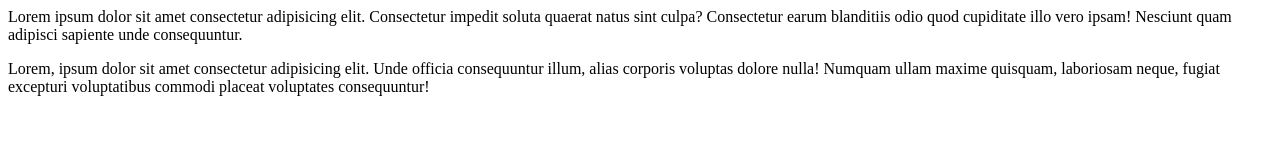
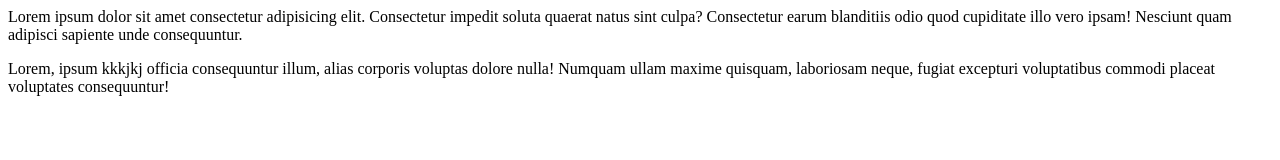
Before and after one commit to gitsujal01/Just-for-demo, a plain HTML site: page index.html in a window 1280 px wide. Drawn offline with Linux system fonts and the light colour scheme.

Commit message:
modified index file

```diff
--- a/index.html
+++ b/index.html
@@ -1,2 +1,2 @@
 <p>Lorem ipsum dolor sit amet consectetur adipisicing elit. Consectetur impedit soluta quaerat natus sint culpa? Consectetur earum blanditiis odio quod cupiditate illo vero ipsam! Nesciunt quam adipisci sapiente unde consequuntur.</p>
-<p>Lorem, ipsum dolor sit amet consectetur adipisicing elit. Unde officia consequuntur illum, alias corporis voluptas dolore nulla! Numquam ullam maxime quisquam, laboriosam neque, fugiat excepturi voluptatibus commodi placeat voluptates consequuntur!</p>
+<p>Lorem, ipsum kkkjkj officia consequuntur illum, alias corporis voluptas dolore nulla! Numquam ullam maxime quisquam, laboriosam neque, fugiat excepturi voluptatibus commodi placeat voluptates consequuntur!</p>
```
Also changed, not shown: hi.html (deleted, +0 -1 lines).
